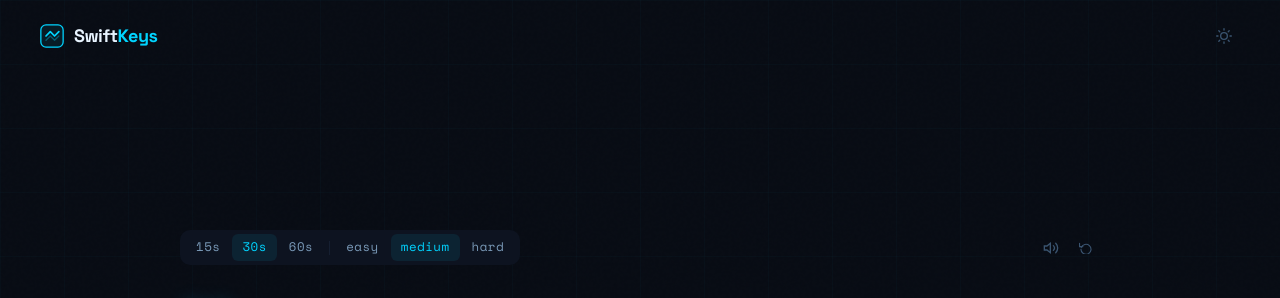
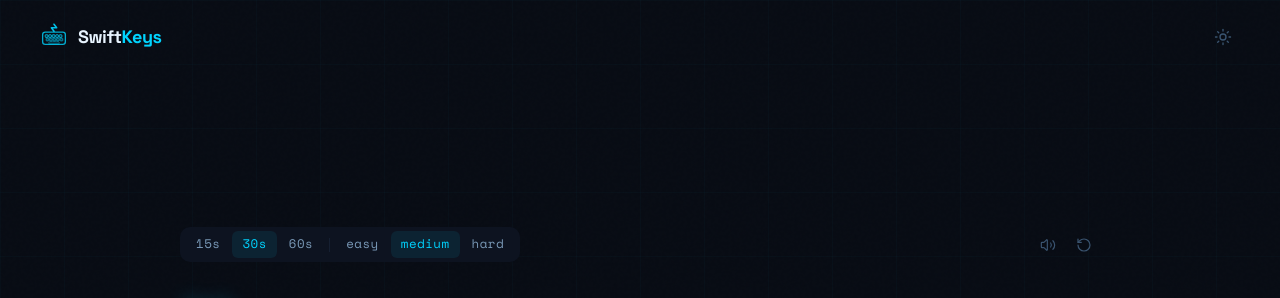
Before and after one commit to janinevallente/swiftkeys, a Next.js app: page / in a window 1280 px wide. Shown: the top 298 px of the page. Built offline with nearby package versions, Linux system fonts and the light colour scheme.

Commit message:
enh: updated icons

```diff
--- a/src/app/page.tsx
+++ b/src/app/page.tsx
@@ -2,6 +2,7 @@
 
 import { useState, useEffect } from "react";
 import { motion } from "framer-motion";
+import { Sun, Moon } from "lucide-react";
 import { TypingTest } from "@/components/typing/TypingTest";
 
 export default function Home() {
@@ -48,13 +49,13 @@ export default function Home() {
         initial={{ opacity: 0, y: -8 }}
         animate={{ opacity: 1, y: 0 }}
         transition={{ duration: 0.5, ease: [0.16, 1, 0.3, 1] }}
-        className="relative z-20 flex items-center justify-between px-10 py-5 shrink-0"
+        className="relative z-20 flex items-center justify-between px-10 py-3 shrink-0"
       >
         {/* Logo */}
         <div className="flex items-center gap-2.5 select-none">
-          <LogoMark isDark={isDark} />
+          <KeyboardLogo isDark={isDark} />
           <span
-            className="text-lg font-bold"
+            className="text-lg font-bold pt-2"
             style={{
               fontFamily: "var(--font-sans)",
               color: isDark ? "var(--text-primary)" : "#2a1f0e",
@@ -70,22 +71,14 @@ export default function Home() {
           whileHover={{ color: isDark ? "var(--cyan)" : "#c47c2b" }}
           whileTap={{ scale: 0.88 }}
           onClick={toggleTheme}
-          title={isDark ? "light mode" : "dark mode"}
-          className="p-2 rounded-lg transition-colors duration-150"
+          title={isDark ? "Light mode" : "Dark mode"}
+          className="p-2 mt-2 rounded-lg transition-colors duration-150"
           style={{ color: isDark ? "var(--text-muted)" : "#a89070" }}
         >
           {isDark ? (
-            <svg width="16" height="16" viewBox="0 0 24 24" fill="none" stroke="currentColor" strokeWidth="2" strokeLinecap="round">
-              <circle cx="12" cy="12" r="5" />
-              <line x1="12" y1="1" x2="12" y2="3" /><line x1="12" y1="21" x2="12" y2="23" />
-              <line x1="4.22" y1="4.22" x2="5.64" y2="5.64" /><line x1="18.36" y1="18.36" x2="19.78" y2="19.78" />
-              <line x1="1" y1="12" x2="3" y2="12" /><line x1="21" y1="12" x2="23" y2="12" />
-              <line x1="4.22" y1="19.78" x2="5.64" y2="18.36" /><line x1="18.36" y1="5.64" x2="19.78" y2="4.22" />
-            </svg>
+            <Sun size={18} strokeWidth={1.8} />
           ) : (
-            <svg width="16" height="16" viewBox="0 0 24 24" fill="none" stroke="currentColor" strokeWidth="2" strokeLinecap="round">
-              <path d="M21 12.79A9 9 0 1 1 11.21 3 7 7 0 0 0 21 12.79z" />
-            </svg>
+            <Moon size={18} strokeWidth={1.8} />
           )}
         </motion.button>
       </motion.nav>
@@ -118,15 +111,48 @@ export default function Home() {
   );
 }
 
-function LogoMark({ isDark }: { isDark: boolean }) {
-  const stroke = isDark ? "var(--cyan)" : "#c47c2b";
-  const fill = isDark ? "rgba(0,212,255,0.08)" : "rgba(196,124,43,0.08)";
-  const dim = isDark ? "rgba(0,212,255,0.35)" : "rgba(196,124,43,0.35)";
+function KeyboardLogo({ isDark }: { isDark: boolean }) {
+  const primaryColor = isDark ? "var(--cyan)" : "#c47c2b";
+  const fadedColor = isDark ? "rgba(0,212,255,0.35)" : "rgba(196,124,43,0.35)";
+  const moreFaded = isDark ? "rgba(0,212,255,0.15)" : "rgba(196,124,43,0.15)";
+
   return (
-    <svg width="24" height="24" viewBox="0 0 28 28" fill="none">
-      <rect x="1" y="1" width="26" height="26" rx="6" stroke={stroke} strokeWidth="1.5" fill={fill} />
-      <path d="M7 14 L12 9 L17 14 L22 9" stroke={stroke} strokeWidth="2" strokeLinecap="round" strokeLinejoin="round" />
-      <path d="M7 19 L12 14 L17 19 L22 14" stroke={dim} strokeWidth="1.5" strokeLinecap="round" strokeLinejoin="round" />
+    <svg width="28" height="28" viewBox="0 0 32 32" fill="none" xmlns="http://www.w3.org/2000/svg">
+      {/* Keyboard base */}
+      <rect x="3" y="15" width="26" height="14" rx="3" stroke={primaryColor} strokeWidth="1.5" fill="none" opacity="0.8" />
+
+      {/* Key rows */}
+      {/* Row 1: QWERTY */}
+      <g opacity="0.9">
+        <rect x="6" y="18" width="3" height="3" rx="0.5" stroke={primaryColor} strokeWidth="1" fill={moreFaded} />
+        <rect x="10" y="18" width="3" height="3" rx="0.5" stroke={primaryColor} strokeWidth="1" fill={moreFaded} />
+        <rect x="14" y="18" width="3" height="3" rx="0.5" stroke={primaryColor} strokeWidth="1" fill={moreFaded} />
+        <rect x="18" y="18" width="3" height="3" rx="0.5" stroke={primaryColor} strokeWidth="1" fill={moreFaded} />
+        <rect x="22" y="18" width="3" height="3" rx="0.5" stroke={primaryColor} strokeWidth="1" fill={moreFaded} />
+      </g>
+
+      {/* Row 2: ASDF */}
+      <g opacity="0.7">
+        <rect x="7" y="22" width="3" height="3" rx="0.5" stroke={primaryColor} strokeWidth="1" fill={fadedColor} />
+        <rect x="11" y="22" width="3" height="3" rx="0.5" stroke={primaryColor} strokeWidth="1" fill={fadedColor} />
+        <rect x="15" y="22" width="3" height="3" rx="0.5" stroke={primaryColor} strokeWidth="1" fill={fadedColor} />
+        <rect x="19" y="22" width="3" height="3" rx="0.5" stroke={primaryColor} strokeWidth="1" fill={fadedColor} />
+        <rect x="23" y="22" width="3" height="3" rx="0.5" stroke={primaryColor} strokeWidth="1" fill={fadedColor} />
+      </g>
+
+      {/* Spacebar row */}
+      <rect x="10" y="26" width="12" height="2.5" rx="1" stroke={primaryColor} strokeWidth="1" fill={moreFaded} opacity="0.5" />
+
+      {/* Swift indicator - accent line */}
+      <path
+        d="M16 6 L19 10 L13 10 L16 14"
+        stroke={primaryColor}
+        strokeWidth="1.8"
+        strokeLinecap="round"
+        strokeLinejoin="round"
+        fill="none"
+        opacity="0.9"
+      />
     </svg>
   );
 }
--- a/src/components/typing/ControlBar.tsx
+++ b/src/components/typing/ControlBar.tsx
@@ -1,6 +1,7 @@
 "use client";
 
 import { motion } from "framer-motion";
+import { Volume2, VolumeX, RotateCcw } from "lucide-react";
 import type { Difficulty } from "@/lib/texts";
 
 interface ControlBarProps {
@@ -11,7 +12,6 @@ interface ControlBarProps {
   onDuration: (d: number) => void;
   onDifficulty: (d: Difficulty) => void;
   onToggleSound: () => void;
-  onToggleTheme: () => void;
   onRestart: () => void;
   status: "idle" | "running" | "finished";
 }
@@ -27,7 +27,6 @@ export function ControlBar({
   onDuration,
   onDifficulty,
   onToggleSound,
-  onToggleTheme,
   onRestart,
   status,
 }: ControlBarProps) {
@@ -52,20 +51,6 @@ export function ControlBar({
     border: "none",
     transition: "color 0.15s, background 0.15s",
   });
-
-  const divider = (
-    <span
-      style={{
-        display: "inline-block",
-        width: "1px",
-        height: "14px",
-        background: isDark ? "var(--border-subtle)" : "#d8c8b0",
-        margin: "0 6px",
-        verticalAlign: "middle",
-        opacity: 0.6,
-      }}
-    />
-  );
 
   return (
     <div className="flex items-center justify-between w-full flex-wrap gap-y-3">
@@ -122,30 +107,22 @@ export function ControlBar({
       <div className="flex items-center gap-1">
         <IconBtn
           onClick={onToggleSound}
-          title={soundEnabled ? "mute" : "unmute"}
+          title={soundEnabled ? "Mute" : "Unmute"}
           isDark={isDark}
         >
           {soundEnabled ? (
-            <svg width="16" height="16" viewBox="0 0 24 24" fill="none" stroke="currentColor" strokeWidth="2" strokeLinecap="round">
-              <polygon points="11 5 6 9 2 9 2 15 6 15 11 19 11 5" />
-              <path d="M19.07 4.93a10 10 0 0 1 0 14.14M15.54 8.46a5 5 0 0 1 0 7.07" />
-            </svg>
+            <Volume2 size={16} strokeWidth={1.8} />
           ) : (
-            <svg width="16" height="16" viewBox="0 0 24 24" fill="none" stroke="currentColor" strokeWidth="2" strokeLinecap="round">
-              <polygon points="11 5 6 9 2 9 2 15 6 15 11 19 11 5" />
-              <line x1="23" y1="9" x2="17" y2="15" /><line x1="17" y1="9" x2="23" y2="15" />
-            </svg>
+            <VolumeX size={16} strokeWidth={1.8} />
           )}
         </IconBtn>
 
         <IconBtn
           onClick={onRestart}
-          title="restart (tab)"
+          title="Restart (Tab)"
           isDark={isDark}
         >
-          <svg width="13.4" height="13.4" viewBox="0 0 24 24" fill="none" stroke="currentColor" strokeWidth="2" strokeLinecap="round">
-            <path d="M1 4v6h6M3.51 15a9 9 0 1 0 .49-3.03" />
-          </svg>
+          <RotateCcw size={16} strokeWidth={1.8} />
         </IconBtn>
       </div>
     </div>
--- a/src/components/typing/TypingTest.tsx
+++ b/src/components/typing/TypingTest.tsx
@@ -120,7 +120,6 @@ export function TypingTest({ isDark, onToggleTheme }: TypingTestProps) {
           onDuration={handleDuration}
           onDifficulty={handleDifficulty}
           onToggleSound={() => setSoundEnabled((s) => !s)}
-          onToggleTheme={onToggleTheme}
           onRestart={handleRestart}
           status={status}
         />
```
